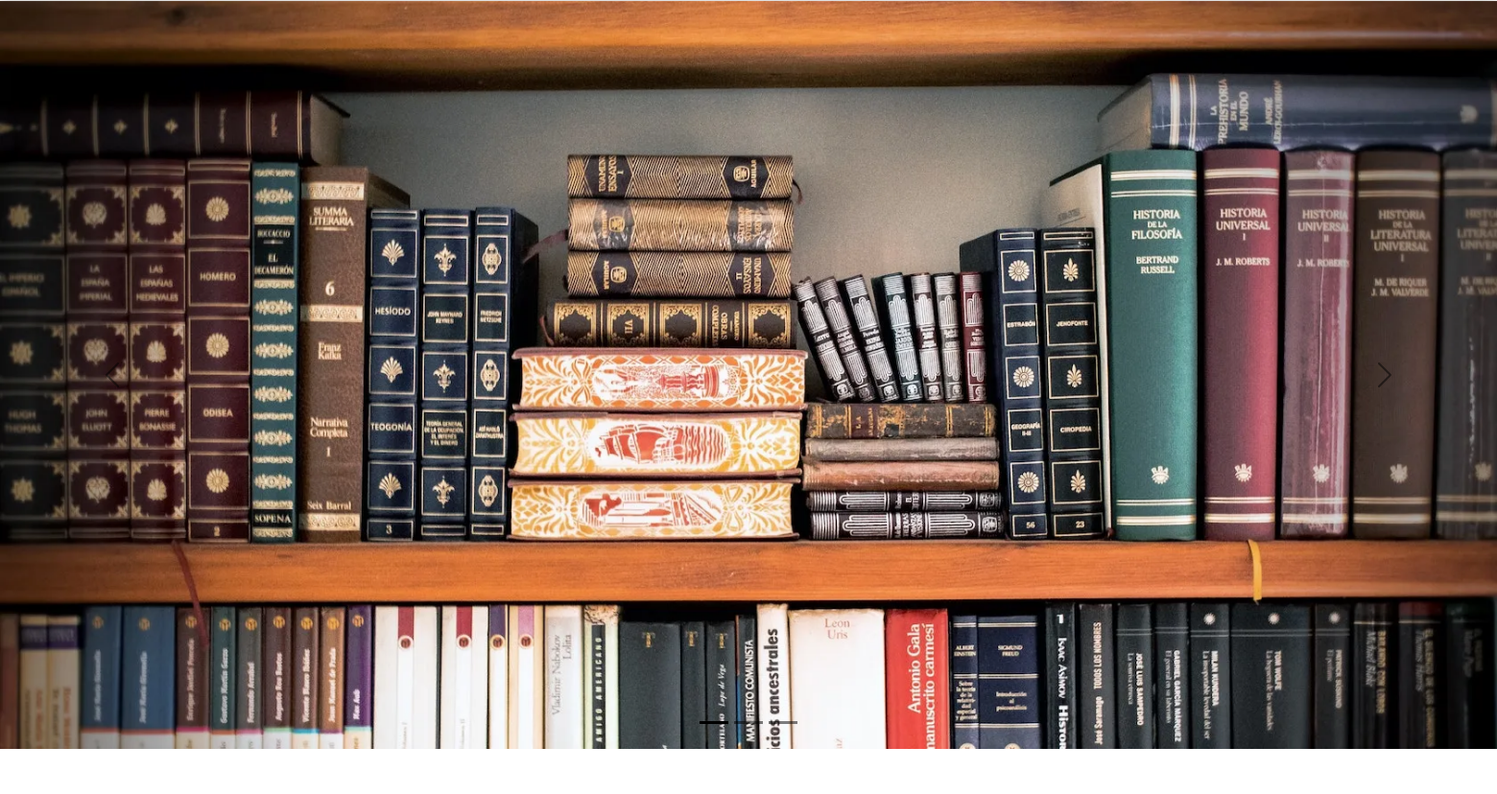
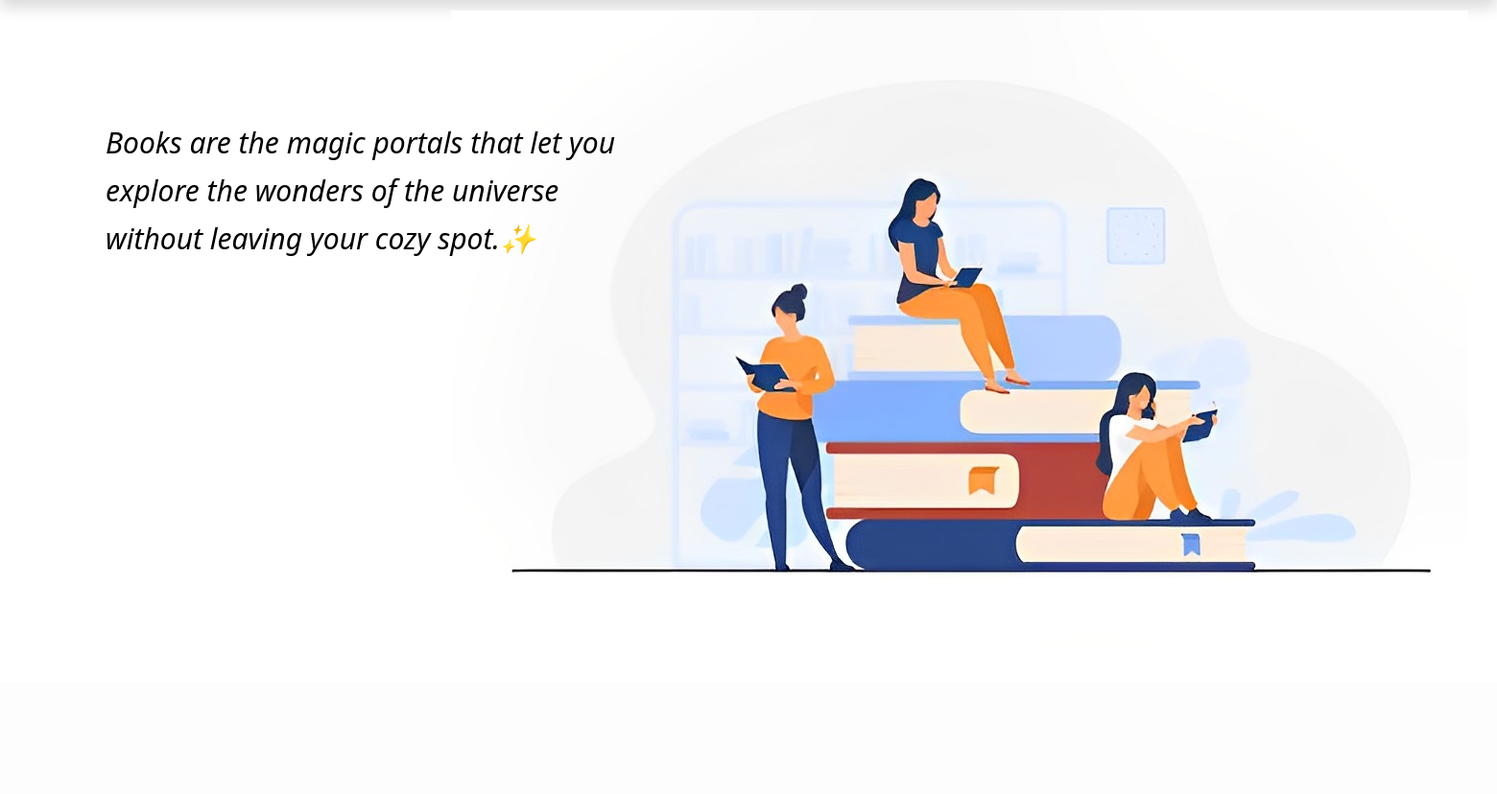
Before and after one commit to sanasal/book-django-app, a Django app: page / in a window 1560 px wide. Shown: the part 106-934 px from the top of the page at 96% size. After the commit the page ends 703 px from the top, so only its background shows below. Run offline with Django 4.2, Linux system fonts and the light colour scheme; some libraries are stand-ins or nearby versions.

Commit message:
add phots

```diff
--- a/book_app/templates/book.html
+++ b/book_app/templates/book.html
@@ -272,6 +272,22 @@
             box-sizing: initial;
           }
         }
+        .navbar_img
+        {
+          position: relative;
+          left:470px;
+          top: -37px;
+        }
+        .text
+        {
+          position: absolute;
+          top: 230px;
+          left: 110px;
+          font-size: 30px;
+          color:black;
+          line-height: 50px;
+          font-style: oblique;
+        }
     </style>
 </head>
 <body>
@@ -394,7 +410,19 @@
       </div>
     </div>
 
-    <!--Home section images slider-->
+
+    <div id="home">
+      <img src="{% static 'book background 2.webp' %}" class="navbar_img" alt="navbar-img">
+      <div class="text">
+        Books are the magic portals that let you
+        <br>
+        explore the wonders of the universe
+        <br>
+        without leaving your cozy spot.✨
+      </div>
+    </div>
+
+    <!--Home section images slider
     <section style="position: relative; top:-47px;">
       <div id="carouselExampleDark" class="carousel carousel-dark slide" data-bs-ride="carousel">
         <div class="carousel-indicators">
@@ -422,7 +450,7 @@
           <span class="visually-hidden">Next</span>
         </button>
       </div>
-    </section>
+    </section>-->
 
     <!--Scripts section-->
     <script>
```
Also changed, not shown: book_app/templates/add_comment.html (+16 -4 lines), book_app/templates/programming.html (+15 -2 lines), book_app/static/240_F_251586163_2zvRQyZYHwNpwP54Zyffnb8tuGCp0gls.jpg (added), book_app/static/book background 2.webp (added), book_app/static/books background.webp (added), book_app/static/books photo 2.webp (added), book_app/static/books photo.webp (added), book_app/static/books photot.webp (added), book_app/static/mystry and police.webp (added), book_app/static/programming photo.webp (added), book_app/static/young-woman-studying-with-books-laptop_130153-1170.jpg (added).
